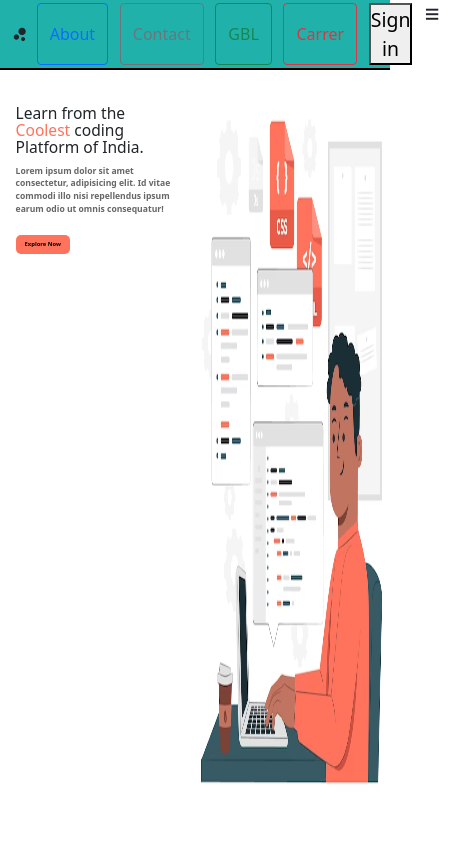
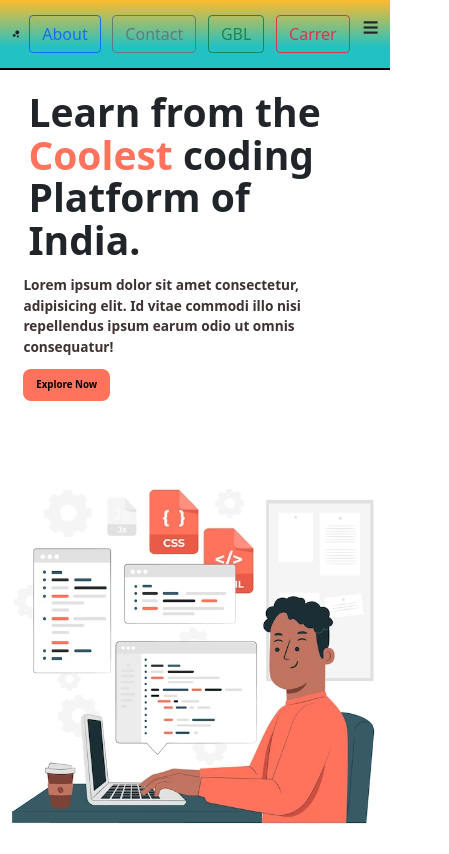
Before and after one commit to Deva9754/LandingPage, a plain HTML site: page index.html in a window 390 px wide. Shown: the whole page, 449 px wide, since content can reach past the window. Drawn offline with nearby package versions, Linux system fonts and the light colour scheme.

Commit message:
Update style.css

```diff
--- a/style.css
+++ b/style.css
@@ -1,29 +1,38 @@
-*{
+* {
     margin: 0;
     padding: 0;
     box-sizing: border-box;
 }
-html,body{
+
+html,
+body {
     height: 100%;
     width: 100%;
 }
-#main{
+
+#main {
     height: 100%;
     width: 100%;
 }
-nav{
+
+nav {
     height: 70px;
     width: 100%;
     display: flex;
     align-items: center;
     justify-content: space-between;
     padding: 0 3vw;
-    border-bottom:2px solid black;
+    border-bottom: 2px solid black;
     /* background-color: aqua; */
 
 
 }
-#nav-div{
+
+.ri-bubble-chart-fill {
+    font-size: 2.2vw;
+}
+
+#nav-div {
     gap: 3vw;
     padding: 2.3vw;
     display: flex;
@@ -33,70 +42,134 @@ nav{
     /* background-color: blanchedalmond; */
 
 }
-#nav-div i{
-    font-size: 4vw;
+
+#nav-div h3 {
+    padding: 1vw;
+    font-size: 1.9vw;
+}
+
+#nav-div i {
+    font-size: 1vw;
     display: none;
 
 }
-#content{
-width: 100%;
-/* background-color: crimson; */
-height: calc(100% - 70px);
-display: flex;
-}
-#left{
-width: 50%;
-height: 100%;
-/* background-color: aqua; */
-padding: 9vw 4vw;
 
-}
-#left h1{
-    font-size: 4vw;
-    line-height: 4.4vw;
-}
-#left h1 span{
-    color: #ff735c;
-}
-#left p{
-    font-size: 2.2vw;
-    font-weight: 600;
-    color: #666;
-    margin-top: 2vw;
-    margin-bottom: 3vw;
-
-
-}
-.left-Button{
-    padding: 1.3vw 2.3vw;
-    font-size: 1.5vw;
+.signin {
+    padding: 0.6vw 1.4vw;
+    font-size: 1vw;
     background-color: #ff735c;
     border-radius: 5px;
     font-weight: 700;
     border: none;
 }
 
-#right{
-height: 100%;
-width: 50%;
-/* background-color: chartreuse; */
+#content {
+    width: 100%;
+    /* background-color: crimson; */
+    height: calc(100% - 70px);
+    display: flex;
 }
-#right img{
+
+#left {
+    width: 50%;
+    height: 100%;
+    /* background-color: aqua; */
+    padding: 4vw 4vw;
+
+}
+
+#left h1 {
+    font-size: 4vw;
+    font-weight: 700;
+    line-height: 4.4vw;
+}
+
+#left h1 span {
+    color: #ff735c;
+}
+
+#left p {
+    font-size: 2.4vw;
+    font-weight: 600;
+    color: #3d3131;
+    margin-top: 2vw;
+    margin-bottom: 3vw;
+
+
+}
+
+.left-Button {
+    padding: 1.3vw 2.3vw;
+    font-size: 1vw;
+    background-color: #ff735c;
+    border-radius: 5px;
+    font-weight: 700;
+    border: none;
+}
+
+#right {
+    height: 100%;
+    width: 50%;
+    /* background-color: chartreuse; */
+}
+
+#right img {
     height: 100%;
     width: 100%;
 }
 
 @media (max-width:600px) {
-    nav{
-        background-color: lightseagreen;
+    nav {
+        background: rgb(34, 193, 195);
+        background: linear-gradient(0deg, rgba(34, 193, 195, 1) 31%, rgba(253, 187, 45, 1) 100%);
     }
-    #nav-div i{
+
+    #nav-div i {
         display: block;
-        font-size: 4vw;
+        font-size: 4.5vw;
         font-weight: 800;
     }
-    #nav-div h3{
+
+    #nav-div h3 {
         display: none;
     }
 
+    .signin {
+        display: none;
+    }
+
+    #content {
+        height: calc(100% - 60px);
+        flex-direction: column;
+    }
+
+    #left {
+        width: 100%;
+        padding: 4vw 6vw;
+    }
+
+    #left h1 {
+        font-size: 10vw;
+        padding: 5px;
+        line-height: 11vw;
+    }
+
+    #left p {
+        font-size: 3.5vw;
+    }
+
+    #right {
+        width: 100%;
+    }
+
+    .left-Button {
+        padding: 2.3vw 3.3vw;
+        font-size: 2.5vw;
+        background-color: #ff735c;
+        border-radius: 8px;
+        font-weight: 700;
+        border: none;
+
+    }
+
 }
```
